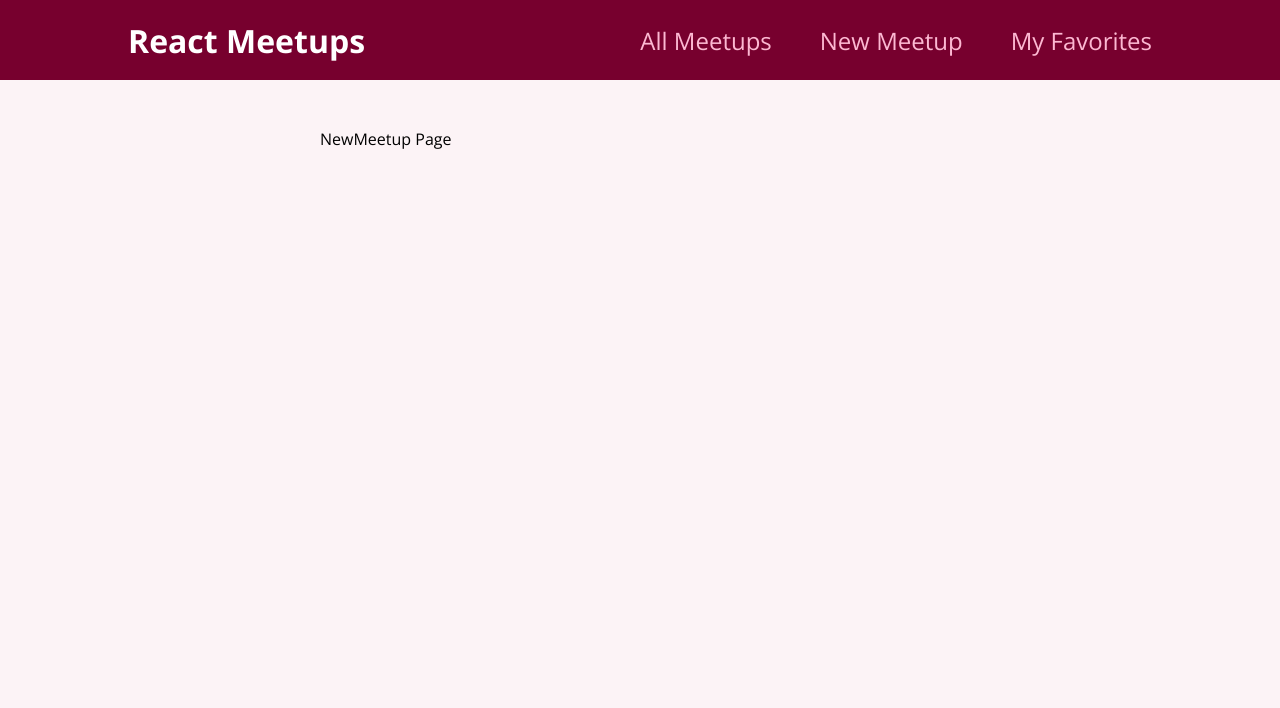
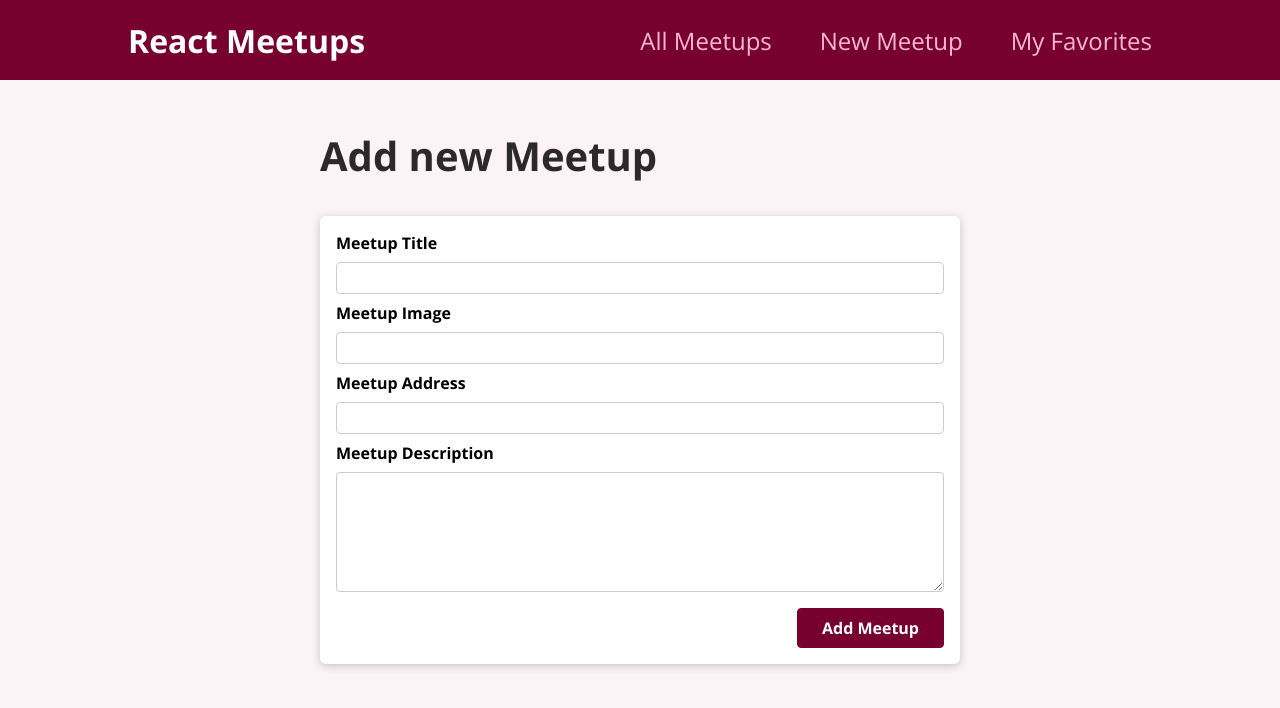
Before and after one commit to W-Ewert/myFirstReactApp, a React (Create React App) app: page /new-meetup in a window 1280 px wide. Shown: the top 708 px of the page. Built offline with nearby package versions, Linux system fonts and the light colour scheme.

Commit message:
create input form & wrap the form in Card

```diff
--- /dev/null
+++ b/src/components/meetups/NewMeetupForm.js
@@ -0,0 +1,32 @@
+import Card from '../ui/Card'
+import classes from './NewMeetupForm.module.css'
+
+function NewMeetupForm() {
+  return(
+    <Card>
+      <form className={classes.form}>
+        <div className={classes.control}>
+          <label htmlFor="title">Meetup Title</label>
+          <input type="text" required id="title" />
+        </div>
+        <div className={classes.control}>
+          <label htmlFor="image">Meetup Image</label>
+          <input type="url" required id="image" />
+        </div>
+        <div className={classes.control}>
+          <label htmlFor="address">Meetup Address</label>
+          <input type="text" required id="address" />
+        </div>
+        <div className={classes.control}>
+          <label htmlFor="description">Meetup Description</label>
+          <textarea id='description' required rows='5' />
+        </div>
+        <div className={classes.actions}>
+          <button >Add Meetup</button>
+        </div>
+      </form>
+    </Card>
+  );
+}
+
+export default NewMeetupForm;
--- /dev/null
+++ b/src/components/meetups/NewMeetupForm.module.css
@@ -0,0 +1,45 @@
+.form {
+  padding: 1rem;
+}
+
+.control {
+  margin-bottom: 0.5rem;
+}
+
+.control label {
+  display: block;
+  font-weight: bold;
+  margin-bottom: 0.5rem;
+}
+
+.control input,
+.control textarea {
+  display: block;
+  font: inherit;
+  border-radius: 4px;
+  border: 1px solid #ccc;
+  padding: 0.25rem;
+  width: 100%;
+}
+
+.actions {
+  margin-top: 1rem;
+  text-align: right;
+}
+
+.actions button {
+  font: inherit;
+  cursor: pointer;
+  background-color: #77002e;
+  color: white;
+  padding: 0.5rem 1.5rem;
+  border: 1px solid #77002e;
+  border-radius: 4px;
+  font-weight: bold;
+}
+
+.actions button:hover,
+.actions button:active {
+  background-color: #a50e48;
+  border-color: #a50e48;
+}
--- a/src/pages/NewMeetup.js
+++ b/src/pages/NewMeetup.js
@@ -1,5 +1,12 @@
+import NewMeetupForm from '../components/meetups/NewMeetupForm';
+
 function NewMeetupPage() {
-  return <div>NewMeetup Page</div>
+  return (
+    <section>
+      <h1>Add new Meetup</h1>
+      <NewMeetupForm />
+    </section>
+  );
 }
 
 export default NewMeetupPage;
```
